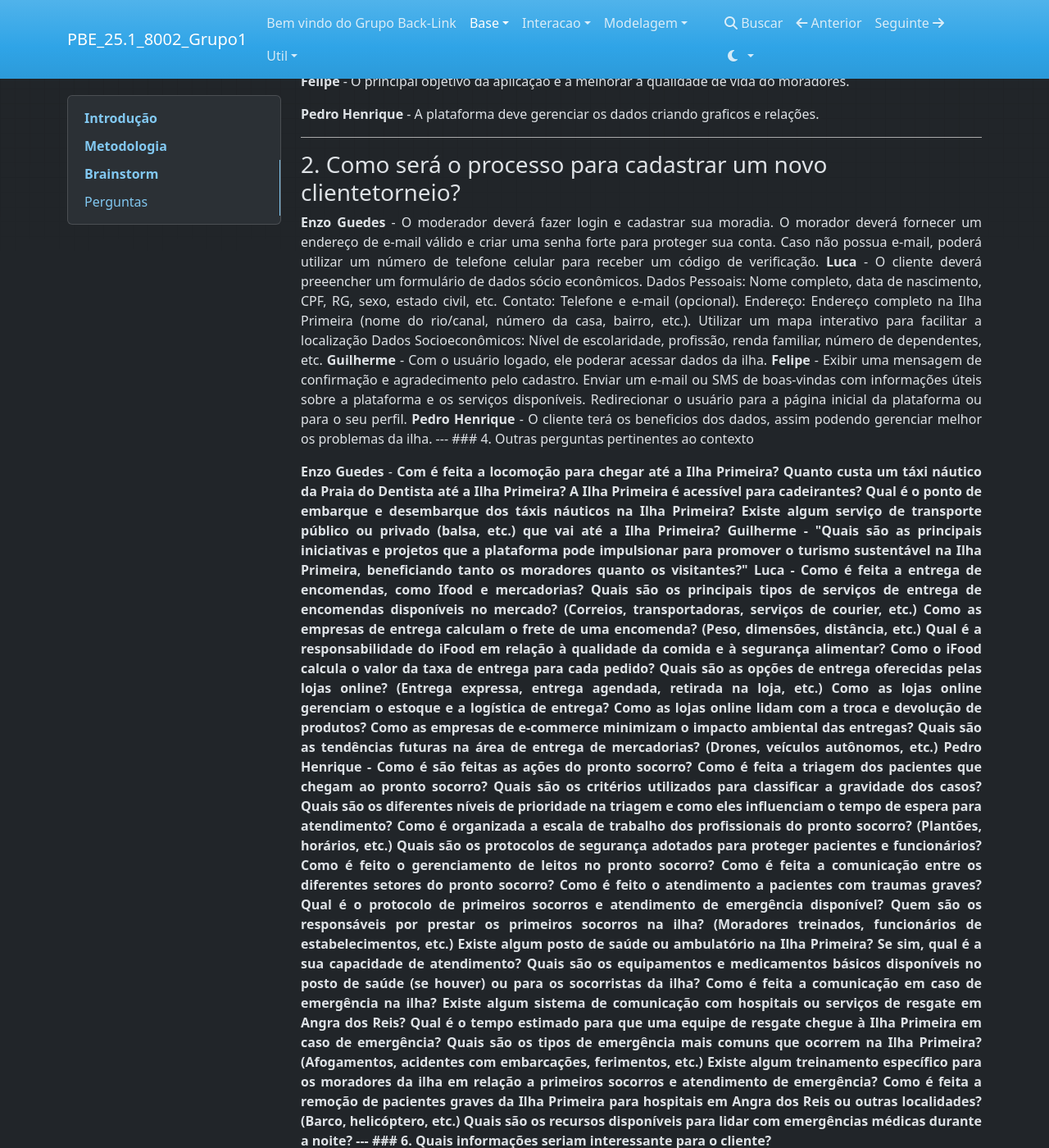
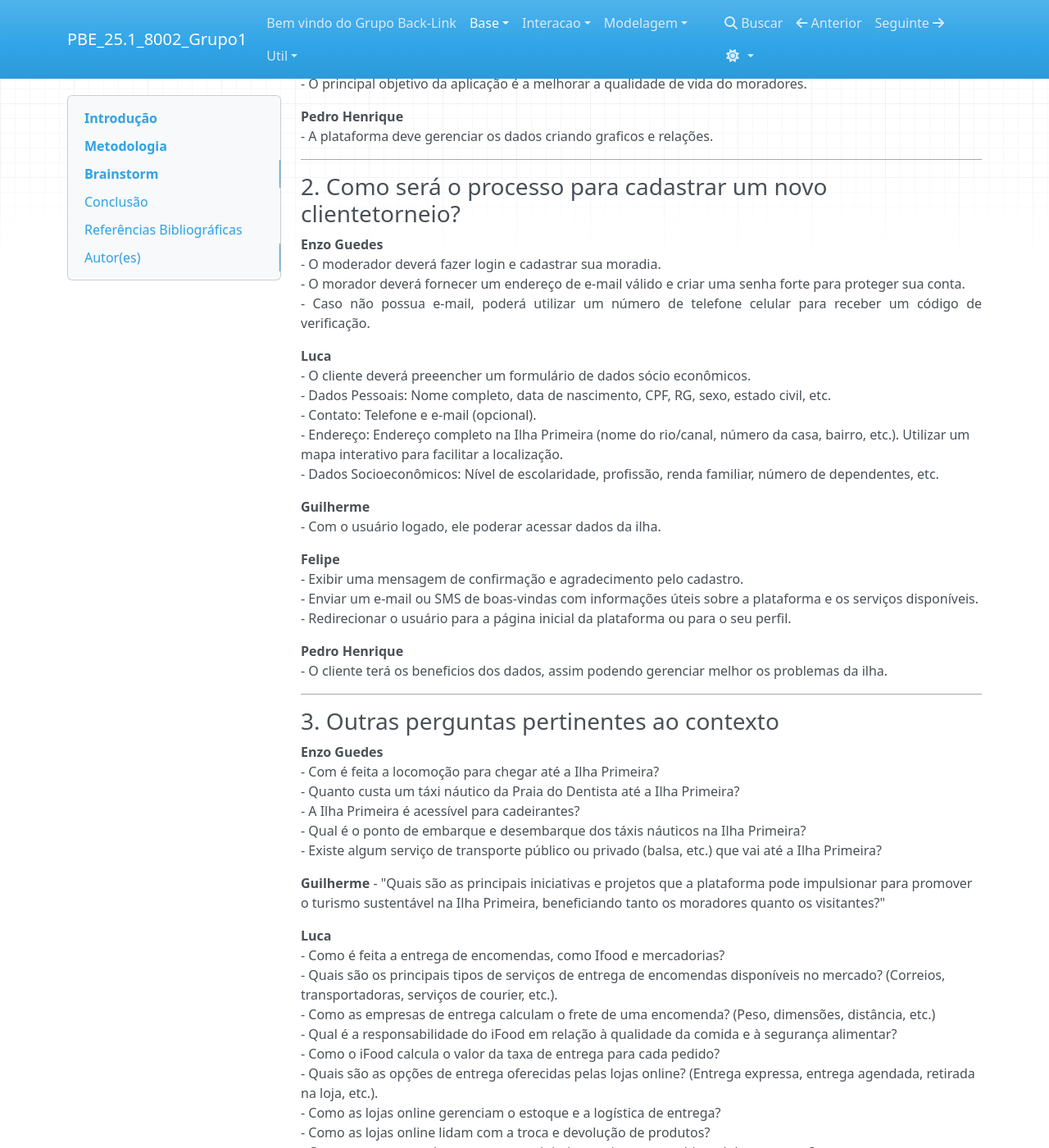
Before and after one commit to Projetos-de-Extensao/PBE_25.1_8002_BackLink, an MkDocs documentation site: the page built from docs/base/Brainstorm.md, in a window 1280 px wide and 1400 px high, scrolled down 612 px. Shown: the whole window at 82% size. Built offline with MkDocs 1.6.1, drawn with Linux system fonts in a browser that asks for light colours; nearby versions of some CDN libraries; some of the changed text lies outside the part shown.

Commit message:
Correcões

```diff
--- a/docs/base/Brainstorm.md
+++ b/docs/base/Brainstorm.md
@@ -14,32 +14,29 @@
 </p>
 
 
-
 # Brainstorm
-
+ ---
 <!-- ## Versão 1.0 -->
-
-## Perguntas
-
 
 
 ### 1. Qual o objetivo principal da aplicação?
 
 <p align = "justify">
-<<<<<<< HEAD
-<b>XXXX</b> - Deve ser uma plataforma onde qualquer pessoa possa
-=======
-<b>Enzo Guedes</b> - Deve ser uma plataforma onde os moradores possam cadastrar seus dados, para a forma do censo.
->>>>>>> 036f2abf9bd99ca843d0298a21507c8642d23a94
+<b>Enzo Guedes</b> <br>
+- Deve ser uma plataforma onde os moradores possam cadastrar seus dados, para a forma do censo.
 </p>
 
-<b>Luca</b> - A plataforma deve armazenar os dados populacionais da ilha.
+<b>Luca</b> <br>
+- A plataforma deve armazenar os dados populacionais da ilha.
 
-<b>Guilherme</b> - O objetivo da aplicação é ajudar os moradores da Ilha Primeira a identificar os problemas da região.
+<b>Guilherme</b> <br>
+- O objetivo da aplicação é ajudar os moradores da Ilha Primeira a identificar os problemas da região.
 
-<b>Felipe</b> - O principal objetivo da aplicação é a melhorar a qualidade de vida do moradores.
+<b>Felipe</b> <br>
+- O principal objetivo da aplicação é a melhorar a qualidade de vida do moradores.
 
-<b>Pedro Henrique</b> - A plataforma deve gerenciar os dados criando graficos e relações.
+<b>Pedro Henrique</b> <br>
+- A plataforma deve gerenciar os dados criando graficos e relações.
 </p>
 
 
@@ -49,27 +46,33 @@
 ### 2. Como será o processo para cadastrar um novo clientetorneio?
 
 <p align = "justify">
-<b>Enzo Guedes</b> - O moderador deverá fazer login e cadastrar sua moradia.
-O morador deverá fornecer um endereço de e-mail válido e criar uma senha forte para proteger sua conta.
-Caso não possua e-mail, poderá utilizar um número de telefone celular para receber um código de verificação.
+<b>Enzo Guedes</b> <br>
+- O moderador deverá fazer login e cadastrar sua moradia. <br>
+- O morador deverá fornecer um endereço de e-mail válido e criar uma senha forte para proteger sua conta.<br>
+- Caso não possua e-mail, poderá utilizar um número de telefone celular para receber um código de verificação.
+  </p>
+
+<b>Luca</b> <br>
+- O cliente deverá preeencher um formulário de dados sócio econômicos. <br>
+- Dados Pessoais: Nome completo, data de nascimento, CPF, RG, sexo, estado civil, etc.<br>
+- Contato: Telefone e e-mail (opcional).<br>
+- Endereço: Endereço completo na Ilha Primeira (nome do rio/canal, número da casa, bairro, etc.). Utilizar um mapa interativo para facilitar a localização.<br>
+- Dados Socioeconômicos: Nível de escolaridade, profissão, renda familiar, número de dependentes, etc.
 
 
-<b>Luca</b> - O cliente deverá preeencher um formulário de dados sócio econômicos.
-Dados Pessoais: Nome completo, data de nascimento, CPF, RG, sexo, estado civil, etc.
-Contato: Telefone e e-mail (opcional).
-Endereço: Endereço completo na Ilha Primeira (nome do rio/canal, número da casa, bairro, etc.). Utilizar um mapa interativo para facilitar a localização
-Dados Socioeconômicos: Nível de escolaridade, profissão, renda familiar, número de dependentes, etc.
-
-
-<b>Guilherme</b> - Com o usuário logado, ele poderar acessar dados da ilha.
+<b>Guilherme</b> <br>
+- Com o usuário logado, ele poderar acessar dados da ilha.
 
 <!-- Em casos de cadastro -->
 
-<b>Felipe</b> - Exibir uma mensagem de confirmação e agradecimento pelo cadastro.
-Enviar um e-mail ou SMS de boas-vindas com informações úteis sobre a plataforma e os serviços disponíveis.
-Redirecionar o usuário para a página inicial da plataforma ou para o seu perfil.
+<b>Felipe</b> <br>
+- Exibir uma mensagem de confirmação e agradecimento pelo cadastro. <br>
+- Enviar um e-mail ou SMS de boas-vindas com informações úteis sobre a plataforma e os serviços disponíveis.<br>
+- Redirecionar o usuário para a página inicial da plataforma ou para o seu perfil.
 
-<b>Pedro Henrique</b> - O cliente terá os beneficios dos dados, assim podendo gerenciar melhor os problemas da ilha.
+<b>Pedro Henrique</b> <br>
+- O cliente terá os beneficios dos dados, assim podendo gerenciar melhor os problemas da ilha.
+ </p>
 
 ---
  <!-- Faz parte do Projeto?  -->
@@ -92,55 +95,57 @@
 
 --- -->
 
-### 4. Outras perguntas pertinentes ao contexto
+### 3. Outras perguntas pertinentes ao contexto
 
 <p align = "justify">
-<b>Enzo Guedes</b> - <strong> Com é feita a locomoção para chegar até a Ilha Primeira? <strong>
-
-   Quanto custa um táxi náutico da Praia do Dentista até a Ilha Primeira?
-   A Ilha Primeira é acessível para cadeirantes?
-   Qual é o ponto de embarque e desembarque dos táxis náuticos na Ilha Primeira?
-   Existe algum serviço de transporte público ou privado (balsa, etc.) que vai até a Ilha Primeira?
+<b>Enzo Guedes</b> <br>
+- Com é feita a locomoção para chegar até a Ilha Primeira? <br>
+- Quanto custa um táxi náutico da Praia do Dentista até a Ilha Primeira?<br>
+- A Ilha Primeira é acessível para cadeirantes?<br>
+- Qual é o ponto de embarque e desembarque dos táxis náuticos na Ilha Primeira?<br>
+- Existe algum serviço de transporte público ou privado (balsa, etc.) que vai até a Ilha Primeira?
+</p>
 
 
-<b>Guilherme</b> - <strong> "Quais são as principais iniciativas e projetos que a plataforma pode impulsionar para promover o turismo sustentável na Ilha Primeira, beneficiando tanto os moradores quanto os visitantes?" <strong>
+<b>Guilherme</b> - "Quais são as principais iniciativas e projetos que a plataforma pode impulsionar para promover o turismo sustentável na Ilha Primeira, beneficiando tanto os moradores quanto os visitantes?"
 
 
-<b>Luca</b> - <strong> Como é feita a entrega de encomendas, como Ifood e mercadorias? <strong>
-
-   Quais são os principais tipos de serviços de entrega de encomendas disponíveis no mercado? (Correios, transportadoras, serviços de courier, etc.)
-   Como as empresas de entrega calculam o frete de uma encomenda? (Peso, dimensões, distância, etc.)
-   Qual é a responsabilidade do iFood em relação à qualidade da comida e à segurança alimentar?
-   Como o iFood calcula o valor da taxa de entrega para cada pedido?
-   Quais são as opções de entrega oferecidas pelas lojas online? (Entrega expressa, entrega agendada, retirada na loja, etc.)
-   Como as lojas online gerenciam o estoque e a logística de entrega?
-   Como as lojas online lidam com a troca e devolução de produtos?
-   Como as empresas de e-commerce minimizam o impacto ambiental das entregas?
-   Quais são as tendências futuras na área de entrega de mercadorias? (Drones, veículos autônomos, etc.)
+<b>Luca</b> <br>
+- Como é feita a entrega de encomendas, como Ifood e mercadorias?<br>
+- Quais são os principais tipos de serviços de entrega de encomendas disponíveis no mercado? (Correios, transportadoras, serviços de courier, etc.).<br>
+- Como as empresas de entrega calculam o frete de uma encomenda? (Peso, dimensões, distância, etc.)<br>
+- Qual é a responsabilidade do iFood em relação à qualidade da comida e à segurança alimentar?<br>
+- Como o iFood calcula o valor da taxa de entrega para cada pedido?<br>
+- Quais são as opções de entrega oferecidas pelas lojas online? (Entrega expressa, entrega agendada, retirada na loja, etc.).<br>
+- Como as lojas online gerenciam o estoque e a logística de entrega?<br>
+- Como as lojas online lidam com a troca e devolução de produtos?<br>
+- Como as empresas de e-commerce minimizam o impacto ambiental das entregas?<br>
+- Quais são as tendências futuras na área de entrega de mercadorias? (Drones, veículos autônomos, etc.).<br>
    <!-- Como a pandemia de COVID-19 afetou o setor de entrega de mercadorias? -->
 
-<b>Pedro Henrique</b> - <strong> Como é são feitas as ações do pronto socorro? <strong>
+<b>Pedro Henrique</b> <br>
+- Como é são feitas as ações do pronto socorro? <br>
+- Como é feita a triagem dos pacientes que chegam ao pronto socorro? <br>
+- Quais são os critérios utilizados para classificar a gravidade dos casos?<br>
+- Quais são os diferentes níveis de prioridade na triagem e como eles influenciam o tempo de espera para atendimento?<br>
+- Como é organizada a escala de trabalho dos profissionais do pronto socorro? (Plantões, horários, etc.)<br>
+- Quais são os protocolos de segurança adotados para proteger pacientes e funcionários?<br>
+- Como é feito o gerenciamento de leitos no pronto socorro?<br>
+- Como é feita a comunicação entre os diferentes setores do pronto socorro?<br>
+- Como é feito o atendimento a pacientes com traumas graves?<br>
+- Qual é o protocolo de primeiros socorros e atendimento de emergência disponível?<br>
+- Quem são os responsáveis por prestar os primeiros socorros na ilha? (Moradores treinados, funcionários de estabelecimentos, etc.)<br>
+- Existe algum posto de saúde ou ambulatório na Ilha Primeira? Se sim, qual é a sua capacidade de atendimento?<br>
+- Quais são os equipamentos e medicamentos básicos disponíveis no posto de saúde (se houver) ou para os socorristas da ilha?<br>
+- Como é feita a comunicação em caso de emergência na ilha?<br>
+- Existe algum sistema de comunicação com hospitais ou serviços de resgate em Angra dos Reis?<br>
+- Qual é o tempo estimado para que uma equipe de resgate chegue à Ilha Primeira em caso de emergência?<br>
+- Quais são os tipos de emergência mais comuns que ocorrem na Ilha Primeira? (Afogamentos, acidentes com embarcações, ferimentos, etc.).<br>
+- Existe algum treinamento específico para os moradores da ilha em relação a primeiros socorros e atendimento de emergência?<br>
+- Como é feita a remoção de pacientes graves da Ilha Primeira para hospitais em Angra dos Reis ou outras localidades? (Barco, helicóptero, etc.).<br>
+- Quais são os recursos disponíveis para lidar com emergências médicas durante a noite?<br>
 
-   Como é feita a triagem dos pacientes que chegam ao pronto socorro? Quais são os critérios utilizados para classificar a gravidade dos casos?
-   Quais são os diferentes níveis de prioridade na triagem e como eles influenciam o tempo de espera para atendimento?
-   Como é organizada a escala de trabalho dos profissionais do pronto socorro? (Plantões, horários, etc.)
-   Quais são os protocolos de segurança adotados para proteger pacientes e funcionários?
-   Como é feito o gerenciamento de leitos no pronto socorro?
-   Como é feita a comunicação entre os diferentes setores do pronto socorro?
-   Como é feito o atendimento a pacientes com traumas graves?
-
-   Qual é o protocolo de primeiros socorros e atendimento de emergência disponível?
-   Quem são os responsáveis por prestar os primeiros socorros na ilha? (Moradores treinados, funcionários de estabelecimentos, etc.)
-   Existe algum posto de saúde ou ambulatório na Ilha Primeira? Se sim, qual é a sua capacidade de atendimento?
-   Quais são os equipamentos e medicamentos básicos disponíveis no posto de saúde (se houver) ou para os socorristas da ilha?
-   Como é feita a comunicação em caso de emergência na ilha? Existe algum sistema de comunicação com hospitais ou serviços de resgate em Angra dos Reis?
-   Qual é o tempo estimado para que uma equipe de resgate chegue à Ilha Primeira em caso de emergência?
-   Quais são os tipos de emergência mais comuns que ocorrem na Ilha Primeira? (Afogamentos, acidentes com embarcações, ferimentos, etc.)
-   Existe algum treinamento específico para os moradores da ilha em relação a primeiros socorros e atendimento de emergência?
-   Como é feita a remoção de pacientes graves da Ilha Primeira para hospitais em Angra dos Reis ou outras localidades? (Barco, helicóptero, etc.)
-   Quais são os recursos disponíveis para lidar com emergências médicas durante a noite?
-
-
+</p>
 
 ---
 <!--
@@ -148,7 +153,7 @@
 <p align = "justify">
 <b>XXX</b> - O cliente.....
 </p>
--->
+
 
 ### 6. Quais informações seriam interessante para o cliente?
 <p align = "justify">
@@ -159,7 +164,7 @@
    <b>WWWWs</b> - O usuário poderá ver scouts de partidas do torneio, ver as regras dos torneios, locais e data das partidas.
 
 </p>
-
+ -->
 
 ### Requisitos elicitados
 
--- a/mkdocs.yml
+++ b/mkdocs.yml
@@ -5,7 +5,6 @@
   palette:
     primary: blue
 
-  color_mode: dark
   locale: pt_BR
   language: pt-BR
 
```
Also changed, not shown: docs/base/mapa_mental.md (+3 -4 lines), docs/base/pesquisa.md (+4 -4 lines).
